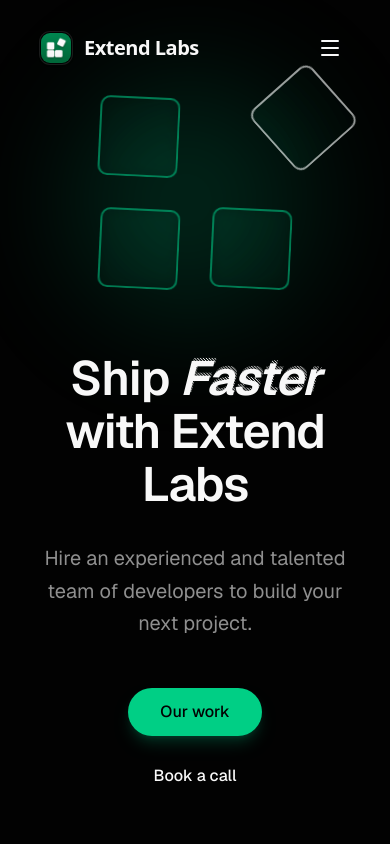
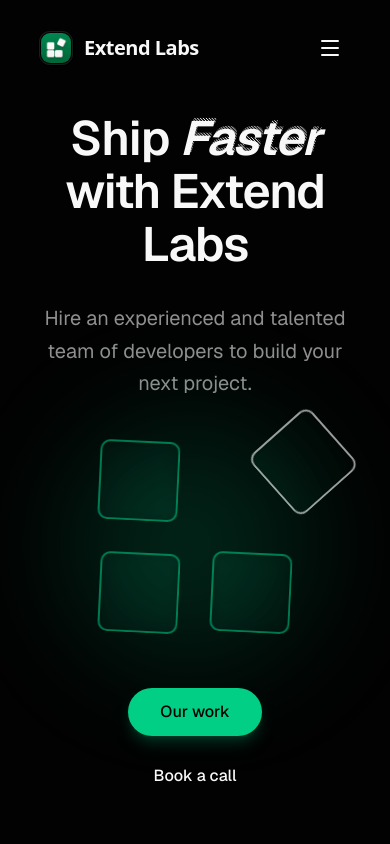
Before and after one commit to extendlabs/landing, a Next.js app: page / in a window 390 px wide. Shown: the top 844 px of the page. Built offline with nearby package versions, Linux system fonts and the light colour scheme.

Commit message:
feat: update landing

```diff
--- a/components/floating-cta.tsx
+++ b/components/floating-cta.tsx
@@ -60,7 +60,7 @@ export default function FloatingCTA() {
                 </div>
               </div>
             </div>
-            <div className="w-full">
+            <div className="w-full mt-2">
               <Button
                 asChild
                 size="sm"
--- a/components/hero-section.tsx
+++ b/components/hero-section.tsx
@@ -12,14 +12,6 @@ export default function HeroSection() {
     <section className="min-h-dvh w-full relative flex items-center justify-center bg-background pt-20">
       <div className="pb-20 lg:py-32">
         <div className="relative mx-auto flex max-w-7xl flex-col lg:flex-row px-6 lg:px-8 lg:gap-16 items-center w-full">
-          <motion.div
-            className="lg:flex-1 flex items-center justify-center w-full mx-auto md:hidden"
-            initial={{ y: 50, opacity: 0, filter: "blur(10px)" }}
-            animate={{ y: 0, opacity: 1, filter: "blur(0px)" }}
-            transition={{ duration: 0.5, ease: "easeOut", delay: 0 }}
-          >
-            <DecorativeCubes />
-          </motion.div>
           <div className="mx-auto w-full text-center lg:ml-0 lg:text-left lg:flex-[1.3] lg:max-w-none">
             <h1 className="mt-8 w-full text-5xl md:text-6xl lg:text-7xl font-semibold lg:mt-0 leading-[1.1] tracking-tight">
               <motion.span
@@ -54,7 +46,16 @@ export default function HeroSection() {
             </p>
 
             <motion.div
-              className="mt-12 flex flex-col items-center justify-center gap-4 sm:flex-row lg:justify-start"
+              className="lg:flex-1 flex items-center justify-center w-full mx-auto md:hidden mt-6"
+              initial={{ y: 50, opacity: 0, filter: "blur(10px)" }}
+              animate={{ y: 0, opacity: 1, filter: "blur(0px)" }}
+              transition={{ duration: 0.5, ease: "easeOut", delay: 0 }}
+            >
+              <DecorativeCubes />
+            </motion.div>
+
+            <motion.div
+              className="mt-6 md:mt-12 flex flex-col items-center justify-center gap-4 sm:flex-row lg:justify-start"
               initial={{ y: 50, opacity: 0, filter: "blur(10px)" }}
               animate={{ y: 0, opacity: 1, filter: "blur(0px)" }}
               transition={{ duration: 0.5, ease: "easeOut", delay: 1 }}
--- a/components/navbar.tsx
+++ b/components/navbar.tsx
@@ -15,10 +15,6 @@ const navLinks = [
   {
     title: "Projects",
     href: "#projects",
-  },
-  {
-    title: "Team",
-    href: "#team",
   },
 ];
 
--- a/components/process-section.tsx
+++ b/components/process-section.tsx
@@ -66,13 +66,13 @@ export default function ProcessSection() {
               initial={{ opacity: 0, y: 30 }}
               whileInView={{ opacity: 1, y: 0 }}
               viewport={{ once: true }}
-              transition={{ duration: 0.5, delay: index * 0.1 }}
+              transition={{ duration: 0.5, delay: index * 0.45 }}
             >
-              <div className="relative rounded-2xl border border-border bg-card p-8 h-full hover:border-primary/30 transition-all duration-300">
+              <div className="group relative rounded-2xl border border-border bg-card p-8 h-full hover:border-primary/30 transition-all duration-300">
                 <div className="flex items-center justify-center w-14 h-14 rounded-xl bg-primary/10 text-primary mb-6">
                   <Icon className="h-7 w-7" />
                 </div>
-                <div className="absolute top-8 right-8 text-6xl font-bold text-muted-foreground/10">
+                <div className="absolute top-8 right-8 text-6xl font-bold text-muted-foreground/10 group-hover:text-primary/20 transition-colors duration-300">
                   {String(index + 1).padStart(2, "0")}
                 </div>
                 <h3 className="text-xl font-semibold mb-3 text-foreground">
--- a/package.json
+++ b/package.json
@@ -23,7 +23,7 @@
     "lucide-react": "^0.544.0",
     "motion": "^12.23.24",
     "motion-primitives": "^0.1.0",
-    "next": "15.5.4",
+    "next": "15.5.7",
     "react": "19.1.0",
     "react-dom": "19.1.0",
     "react-use-measure": "^2.1.7",
```
Also changed, not shown: 1 other file (tests, documents, lock files or other folders).
